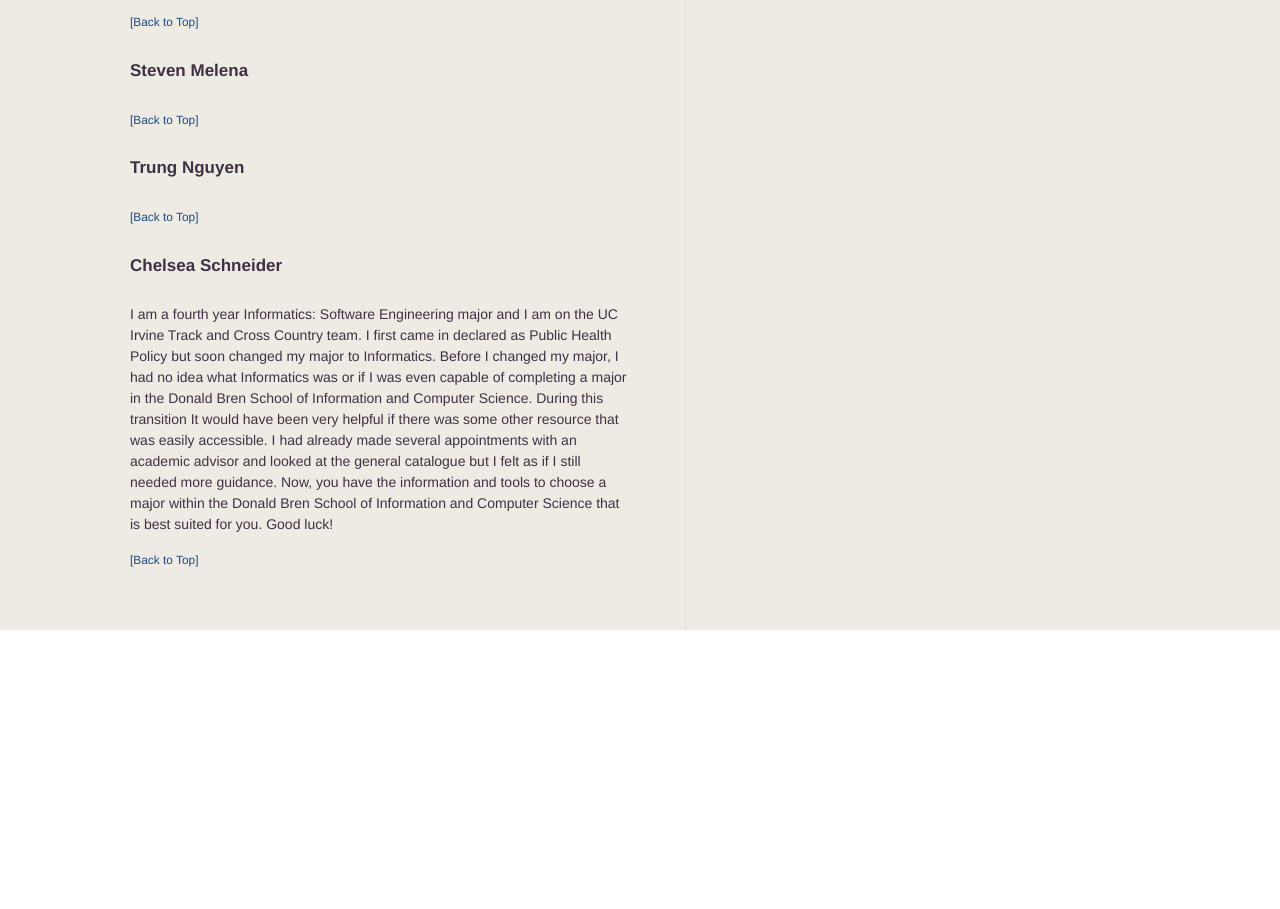
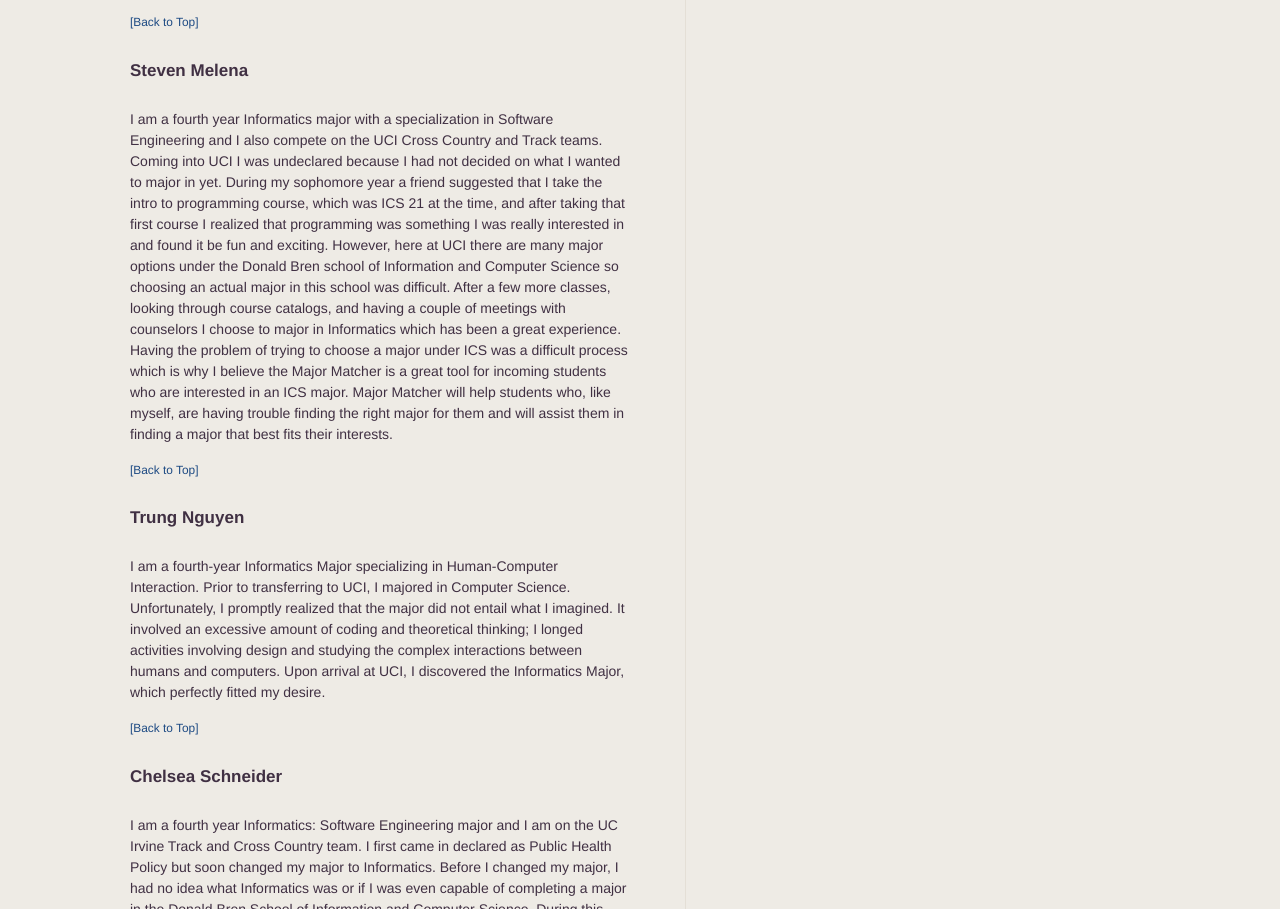
Before and after one commit to evelynluu2/fab5, a website: page about.html in a window 1280 px wide. Shown: the part 1476-2385 px from the top of the page. Before the commit the page ends 2106 px from the top, so only its background shows below. Drawn offline with nearby package versions, Linux system fonts and the light colour scheme.

Commit message:
Added Trung and Steven's "About" text.

```diff
--- a/about.html
+++ b/about.html
@@ -68,11 +68,11 @@
 			<a href="#" style="font-size: 85%;">[Back to Top]</a>
 
 		<h2 id="steven">Steven Melena</h2>
-			<p></p>
+			<p>I am a fourth year Informatics major with a specialization in Software Engineering and I also compete on the UCI Cross Country and Track teams. Coming into UCI I was undeclared because I had not decided on what I wanted to major in yet. During my sophomore year a friend suggested that I take the intro to programming course, which was ICS 21 at the time, and after taking that first course I realized that programming was something I was really interested in and found it be fun and exciting. However, here at UCI there are many major options under the Donald Bren school of Information and Computer Science so choosing an actual major in this school was difficult. After a few more classes, looking through course catalogs, and having a couple of meetings with counselors I choose to major in Informatics which has been a great experience. Having the problem of trying to choose a major under ICS was a difficult process which is why I believe the Major Matcher is a great tool for incoming students who are interested in an ICS major. Major Matcher will help students who, like myself, are having trouble finding the right major for them and will assist them in finding a major that best fits their interests.</p>
 			<a href="#" style="font-size: 85%;">[Back to Top]</a>
 
 		<h2 id="trung">Trung Nguyen</h2>
-			<p></p>
+			<p>I am a fourth-year Informatics Major specializing in Human-Computer Interaction. Prior to transferring to UCI, I majored in Computer Science. Unfortunately, I promptly realized that the major did not entail what I imagined. It involved an excessive amount of coding and theoretical thinking; I longed activities involving design and studying the complex interactions between humans and computers. Upon arrival at UCI, I discovered the Informatics Major, which perfectly fitted my desire.</p>
 			<a href="#" style="font-size: 85%;">[Back to Top]</a>
 
 		<h2 id="chelsea">Chelsea Schneider</h2>
```
